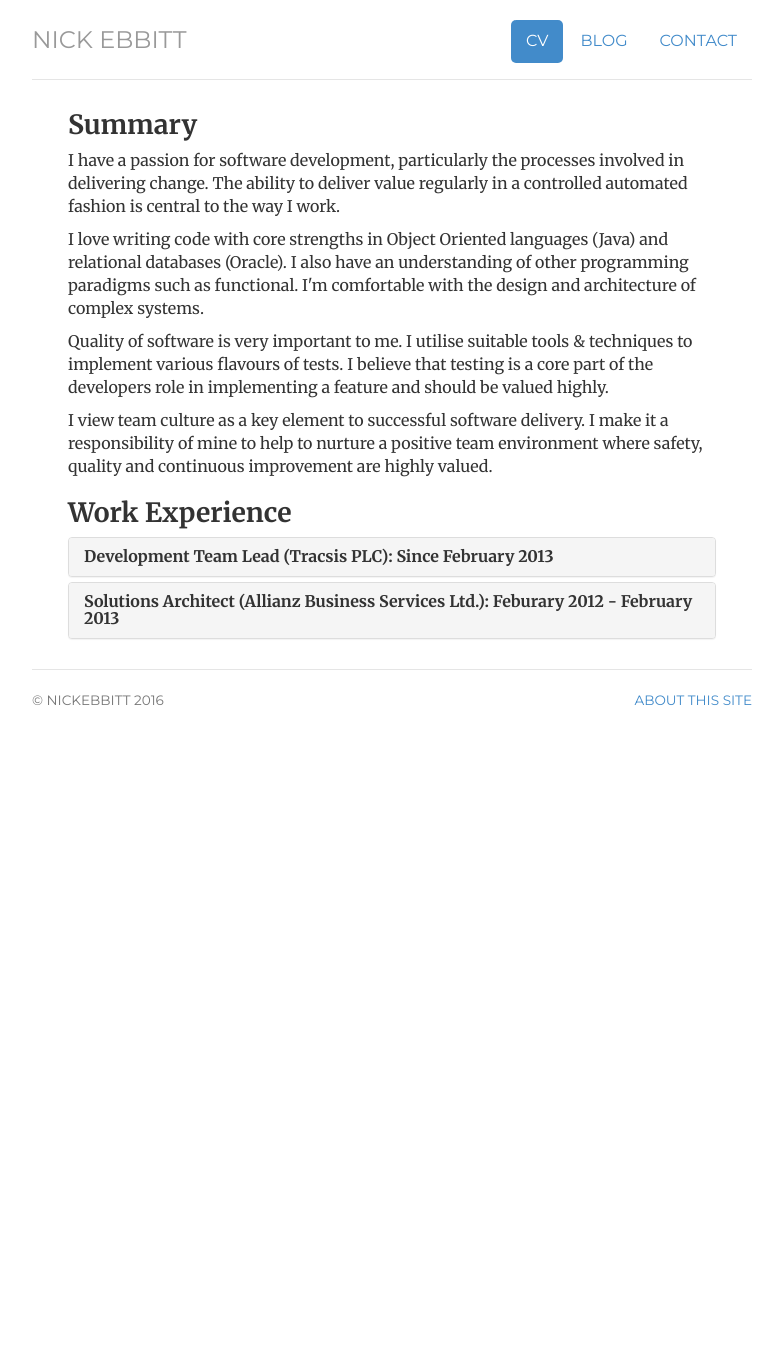
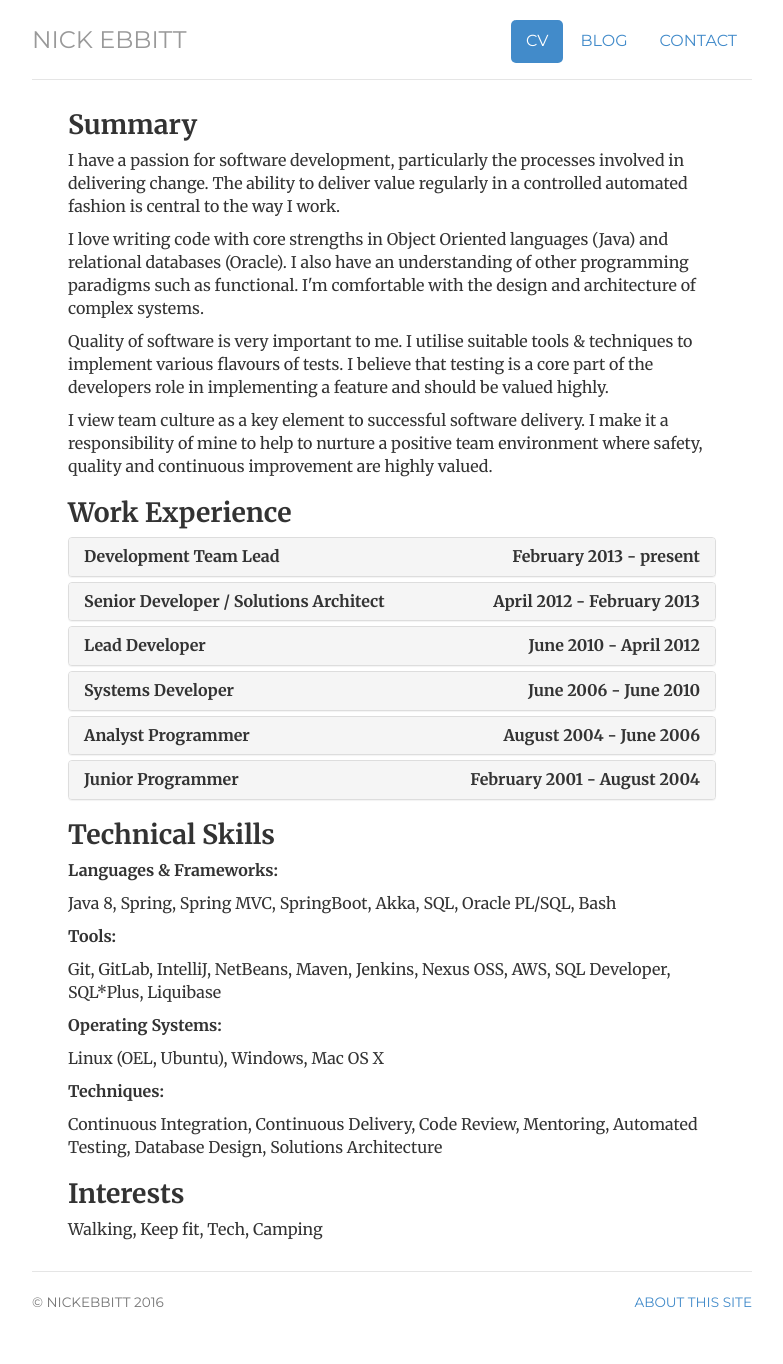
Before and after one commit to nickebbitt/nickebbitt.github.io, a Jekyll site: the page built from cv/index.html, in a window 1280 px wide. Shown: the whole page, without its empty margins (248-1031 px from the left). Built offline with Jekyll 4.4.1, drawn with Linux system fonts in a browser that asks for light colours; before the commit the page ends 900 px from its top, so only the background shows below that.

Commit message:
Update CV with more experience and tech skills

```diff
--- a/cv/index.html
+++ b/cv/index.html
@@ -20,11 +20,12 @@ description: Contact information for Nick Ebbitt, a Software Engineer living and
     <div class="panel panel-default">
       <div class="panel-heading">
         <h4 class="panel-title">
-          <a data-toggle="collapse" data-parent="#accordion" href="#collapse1">Development Team Lead (Tracsis PLC): Since February 2013</a>
+          <a data-toggle="collapse" data-parent="#accordion" href="#collapse1">Development Team Lead <span style="float:right;">February 2013 - present</span></a>
         </h4>
       </div>
       <div id="collapse1" class="panel-collapse collapse">
         <div class="panel-body">
+          <p><b>Company:</b> Tracsis PLC</p>
           <p>Hands-on technical lead responsbile for the the delivery of multiple key strategic products to the support the ongoing growth of the business.<p/>
           <p>Key accomplishments:</p>
           <ul>
@@ -40,11 +41,12 @@ description: Contact information for Nick Ebbitt, a Software Engineer living and
     <div class="panel panel-default">
       <div class="panel-heading">
         <h4 class="panel-title">
-          <a data-toggle="collapse" data-parent="#accordion" href="#collapse2">Solutions Architect (Allianz Business Services Ltd.): Feburary 2012 - February 2013</a>
+          <a data-toggle="collapse" data-parent="#accordion" href="#collapse2">Senior Developer / Solutions Architect <span style="float:right;">April 2012 - February 2013</span></a>
         </h4>
       </div>
       <div id="collapse2" class="panel-collapse collapse">
         <div class="panel-body">
+          <p><b>Company:</b> Allianz Business Services Ltd. (Formerly Premierline Direct Ltd.)</p>
           <p>Hands-on technical lead responsbile for the the delivery of multiple key strategic products to the support the ongoing growth of the business.<p/>
           <p>Key accomplishments:</p>
           <ul>
@@ -57,6 +59,83 @@ description: Contact information for Nick Ebbitt, a Software Engineer living and
         </div>
       </div>
     </div>
+    <div class="panel panel-default">
+      <div class="panel-heading">
+        <h4 class="panel-title">
+          <a data-toggle="collapse" data-parent="#accordion" href="#collapse3">Lead Developer <span style="float:right;">June 2010 - April 2012</span></a>
+        </h4>
+      </div>
+      <div id="collapse3" class="panel-collapse collapse">
+        <div class="panel-body">
+          <p><b>Company:</b> Premierline Direct Ltd.</p>
+          <p>Responsible for systems analysis, design and development ensure that business requirements for key strategic projects are effectively communicated to development team and development is completed to high quality standards.</p>
+          <br>Consolidated technical skills through projects spanning a number of systems including TIA (Oracle 9i / Forms 6) and Quote & Buy (Oracle 10G / Java / JSF), an online e-commerce system.</br>
+          <br>Benefited from the Allianz professional development program that provided education in basic management skills.</br>
+          <br>Selected to be a key technical member of the innovation team working directly to the Systems Development director for Allianz UK.</br>
+          <p>
+          <p>Key accomplishments:</p>
+          <ul>
+            <li>Led an offshore team of 4 developers based in Trivandrum, India.</li>
+            <li>Delivered a new Motor Trade product to be sold both online and through the call-centre.</li>
+            <li>Developed an iPhone app (Objective-C/Cocoa Touch) to simulate car crash detection that was demonstrated to the UK senior executive team.</li>
+          </ul>
+        </div>
+      </div>
+    </div>
+    <div class="panel panel-default">
+      <div class="panel-heading">
+        <h4 class="panel-title">
+          <a data-toggle="collapse" data-parent="#accordion" href="#collapse4">Systems Developer <span style="float:right;">June 2006 - June 2010</span></a>
+        </h4>
+      </div>
+      <div id="collapse4" class="panel-collapse collapse">
+        <div class="panel-body">
+          <p><b>Company:</b> Premierline Direct Ltd.</p>
+          <p>Following the acquisition of Premierline by Allianz Insurance became a key member of the development team supporting and enhancing the TIA insurance package based on Oracle. Major enhancements were implemented using Oracle PL/SQL and Oracle Forms 6.</p>
+          <p>Key accomplishments:</p>
+          <ul>
+            <li>Played a central role the design, build and implementation of the Commercial Vehicle & Contractors products.</li>
+          </ul>
+        </div>
+      </div>
+    </div>
+    <div class="panel panel-default">
+      <div class="panel-heading">
+        <h4 class="panel-title">
+          <a data-toggle="collapse" data-parent="#accordion" href="#collapse5">Analyst Programmer <span style="float:right;">August 2004 - June 2006</span></a>
+        </h4>
+      </div>
+      <div id="collapse5" class="panel-collapse collapse">
+        <div class="panel-body">
+          <p><b>Company:</b> Premierline Direct Ltd.</p>
+        </div>
+      </div>
+    </div>
+    <div class="panel panel-default">
+      <div class="panel-heading">
+        <h4 class="panel-title">
+          <a data-toggle="collapse" data-parent="#accordion" href="#collapse6">Junior Programmer <span style="float:right;">February 2001 - August 2004</span></a>
+        </h4>
+      </div>
+      <div id="collapse6" class="panel-collapse collapse">
+        <div class="panel-body">
+          <p><b>Company:</b> Premierline Direct Ltd.</p>
+        </div>
+      </div>
+    </div>
   </div>
 
+  <h2>Technical Skills</h2>
+  <p><b>Languages & Frameworks:</b></p>
+  <p>Java 8, Spring, Spring MVC, SpringBoot, Akka, SQL, Oracle PL/SQL, Bash</p>
+  <p><b>Tools:</b></p>
+  <p>Git, GitLab, IntelliJ, NetBeans, Maven, Jenkins, Nexus OSS, AWS, SQL Developer, SQL*Plus, Liquibase</p>
+  <p><b>Operating Systems:</b></p>
+  <p>Linux (OEL, Ubuntu), Windows, Mac OS X</p>
+  <p><b>Techniques:</b></p>
+  <p>Continuous Integration, Continuous Delivery, Code Review, Mentoring, Automated Testing, Database Design, Solutions Architecture</p>
+
+  <h2>Interests</h2>
+  <p>Walking, Keep fit, Tech, Camping</p>
+
 </div>
```
